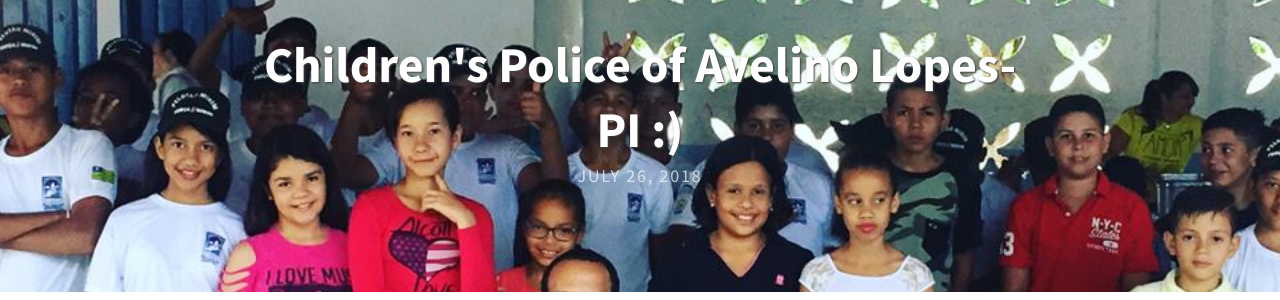
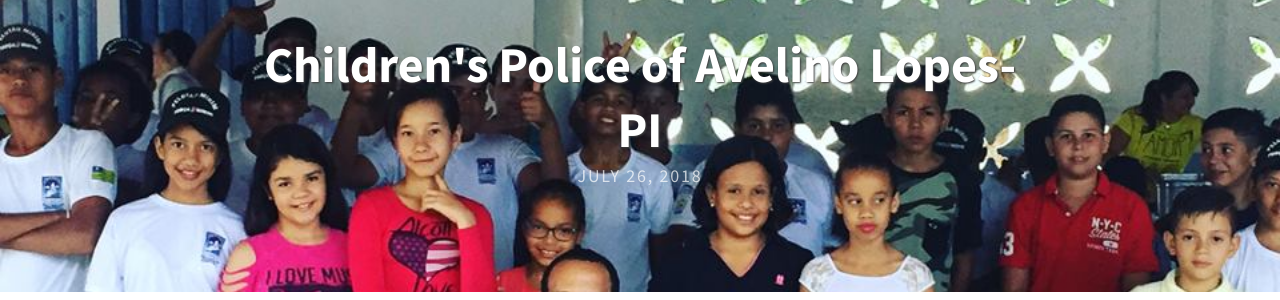
Before and after one commit to misaelljr/misaeljr.github.io, a Jekyll site: the page built from _posts/2018-07-26-policia-mirim.md, in a window 1280 px wide. Shown: the part 194-494 px from the top of the page. Built offline with Jekyll 4.4.1, drawn with Linux system fonts in a browser that asks for light colours.

```diff
--- a/_posts/2018-07-26-policia-mirim.md
+++ b/_posts/2018-07-26-policia-mirim.md
@@ -1,6 +1,6 @@
 ---
 layout: post
-title: Children's Police of Avelino Lopes-PI :)
+title: Children's Police of Avelino Lopes-PI
 feature-img: "images/police1.jpg"
 thumbnail: "images/police1.jpg"
 tags: [children_police]
```
